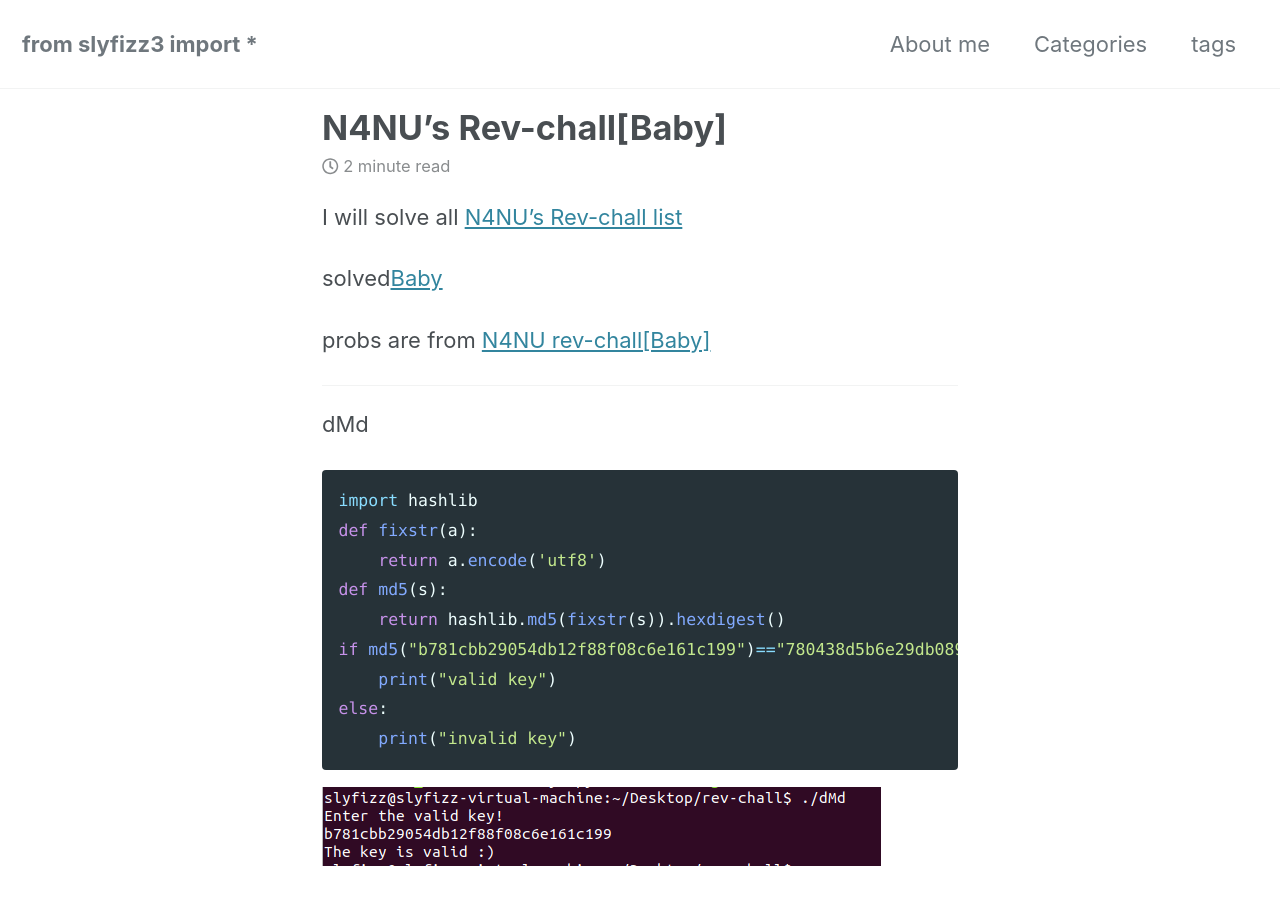
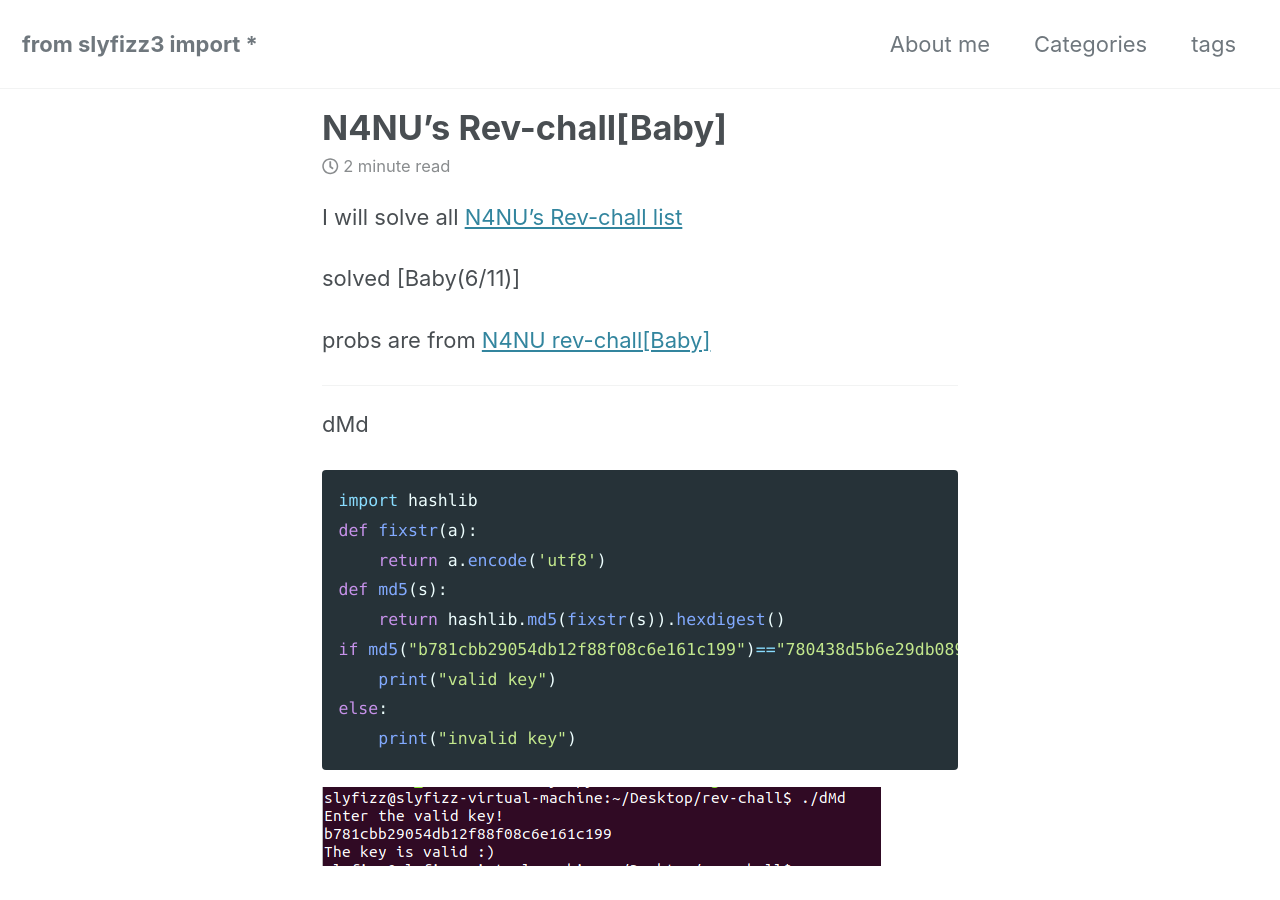
Before and after one commit to slyfizz3/slyfizz3.github.io, a Jekyll site: the page built from _posts/2019-06-26-Rev chall[Baby].md, in a window 1280 px wide and 900 px high. Built offline with Jekyll 4.4.1, drawn with Linux system fonts in a browser that asks for light colours; cached includes are drawn as plain includes; nearby versions of some CDN libraries.

Commit message:
Update 2019-06-26-Rev chall[Baby].md

```diff
--- a/_posts/2019-06-26-Rev chall[Baby].md
+++ b/_posts/2019-06-26-Rev chall[Baby].md
@@ -6,7 +6,7 @@ tags: Baby MIPS Arm
 ---
 I will solve all [N4NU's Rev-chall list](https://pastebin.com/q7LGi8w5)
 
-solved[Baby](6/11)
+solved [Baby(6/11)]
 
 probs are from
 [N4NU rev-chall[Baby]](https://github.com/N4NU/Reversing-Challenges-List/tree/master/Baby)
```
